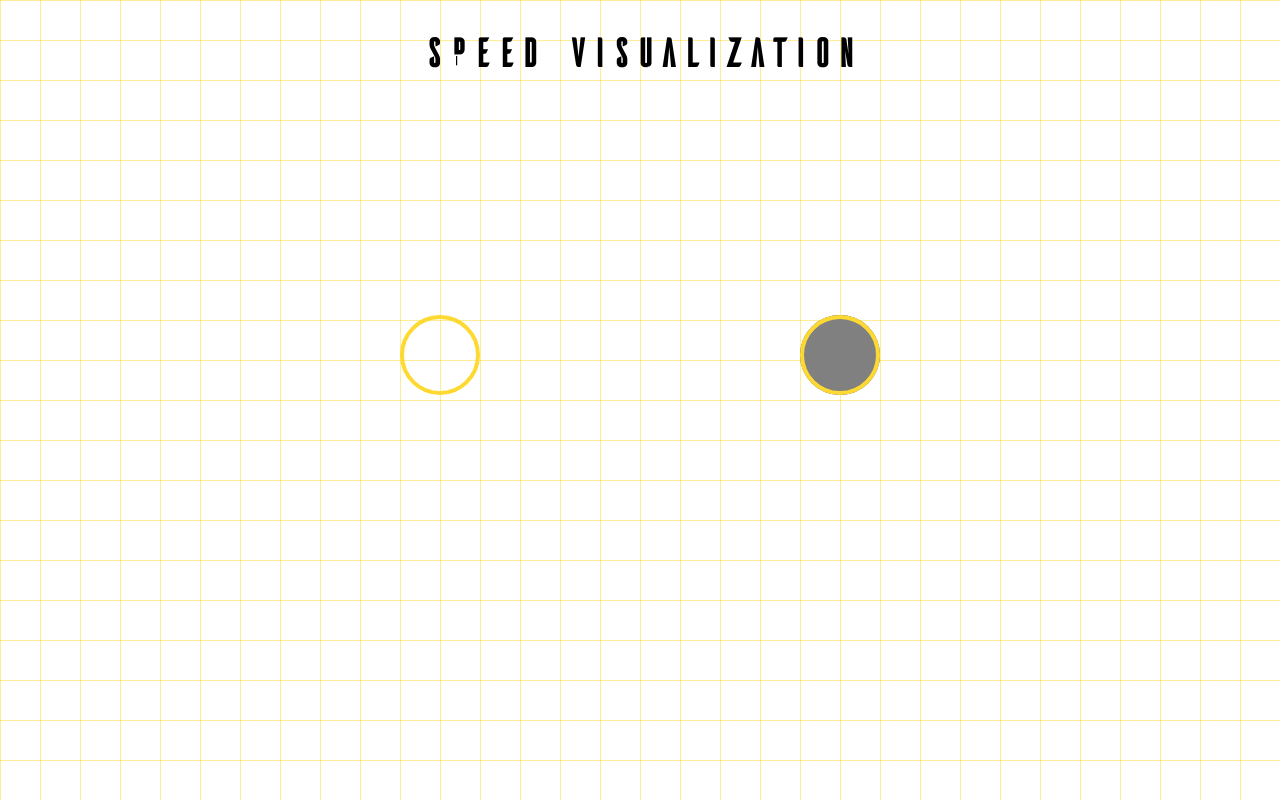
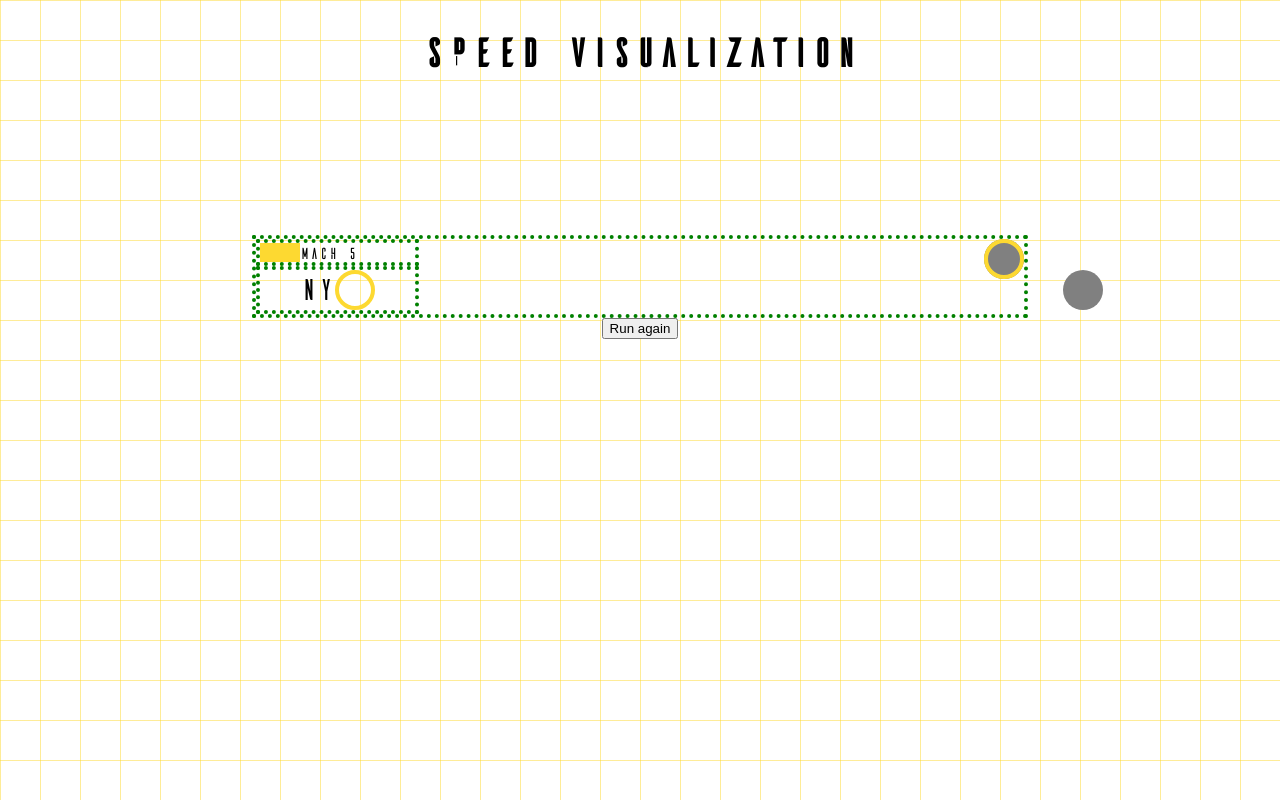
Before and after one commit to chemotaxis/speed-viz, a React (Create React App) app: page / in a window 1280 px wide. Built offline with nearby package versions, Linux system fonts and the light colour scheme.

Commit message:
Play around with composing containers
This is my first attempt.  Left and right sides are separate.

```diff
--- a/src/App.css
+++ b/src/App.css
@@ -11,9 +11,12 @@
   --grid-line-width: 1px;
   --grid-size: 40px;
 
-  --circle-size: 80px;
+  --circle-size: 40px;
   --ring-width: 4px;
   --ring-size: calc(var(--circle-size) - 2*var(--ring-width));
+
+  /* Used for yellow accent box on the left side */
+  --box-width: 40px;
 }
 
 body {
@@ -31,7 +34,7 @@ body {
 
 h1 {
   font-size: var(--grid-size);
-  margin-bottom: 30vh;
+  margin-bottom: 20vh;
 }
 
 .App {
@@ -43,8 +46,49 @@ h1 {
 }
 
 .Animation {
+  display: flex;
+  flex-direction: row;
+  justify-content: space-between;
 
+  min-width: 60%;
+
+  border-width: 4px;
+  border-style: dotted;
+  border-color: green;
 }
+
+.leftContainer {
+  display: flex;
+  flex-direction: column;
+}
+.container {
+  display: flex;
+  flex-direction: row;
+  justify-content: left;
+
+  border-width: 4px;
+  border-style: dotted;
+  border-color: green;
+}
+
+.yellowBox {
+  height: 100%;
+  width: var(--box-width);
+  background-color: var(--yellow);
+}
+
+.box {
+  height: 100%;
+  width: var(--box-width);
+}
+
+.cityLabel {
+  height: 100%;
+  font-size: 30px;
+  margin: 0px;
+  padding: 0px;
+}
+
 
 .circle {
   background-color: gray;
--- a/src/App.js
+++ b/src/App.js
@@ -1,4 +1,5 @@
 import React from 'react';
+import { useState } from 'react';
 import './App.css';
 
 import { motion } from 'framer-motion';
@@ -10,15 +11,29 @@ const fastPlaneSpeed = 1;
 const slowPlaneSpeed = fastPlaneSpeed*howMuchSlower;
 
 // Measured in pixels
-const leftBound = -200;
-const rightBound = 200;
+const leftBound = 0;
+const rightBound = 0.6*document.documentElement.clientWidth - 40;
 const altitude = 100;
 
-function App() {
+function Button({onClick}) {
   return (
-    <div className="App">
-      <h1>Speed Visualization</h1>
+    <button onClick={onClick}>
+      Run again
+    </button>
+  )
+}
+
+function Animation() {
+  return (
     <div className="Animation">
+      <div className="leftContainer">
+        <div className="container">
+          <div className="yellowBox"></div>
+          <div className="planeName">Mach 5</div>
+        </div>
+        <div className="container">
+          <div className="box"></div>
+          <div className="cityLabel">NY</div>
           <motion.div className="circle"
             animate={{
               x: [leftBound, rightBound],
@@ -33,21 +48,16 @@ function App() {
           <div className="ring"
             style={{
               position: "relative",
-            left: `${leftBound}px`,
-            top: "-80px",
+              right: "40px",
             }}
           />
-        <div className="ring"
-          style={{
-            position: "relative",
-            right: `-${rightBound}px`,
-            top: "-160px",
-          }}
-        />
+        </div>
+      </div>
+
+      <div className="ring"/>
       <motion.div className="circle"
         style={{
-            position: "relative",
-            top: "-240px",
+          position: "absolute",
         }}
         animate={{
           x: [leftBound, rightBound],
@@ -60,6 +70,15 @@ function App() {
         }}
       />
     </div>
+  )
+}
+function App() {
+  const [count, setCount] = useState(0);
+  return (
+    <div className="App">
+      <h1>Speed Visualization</h1>
+      <Animation key={count}/>
+      <Button onClick={() => setCount(count?0:1)}/>
     </div>
   );
 }
```
Lines whose indentation alone changed are shown as unchanged.
